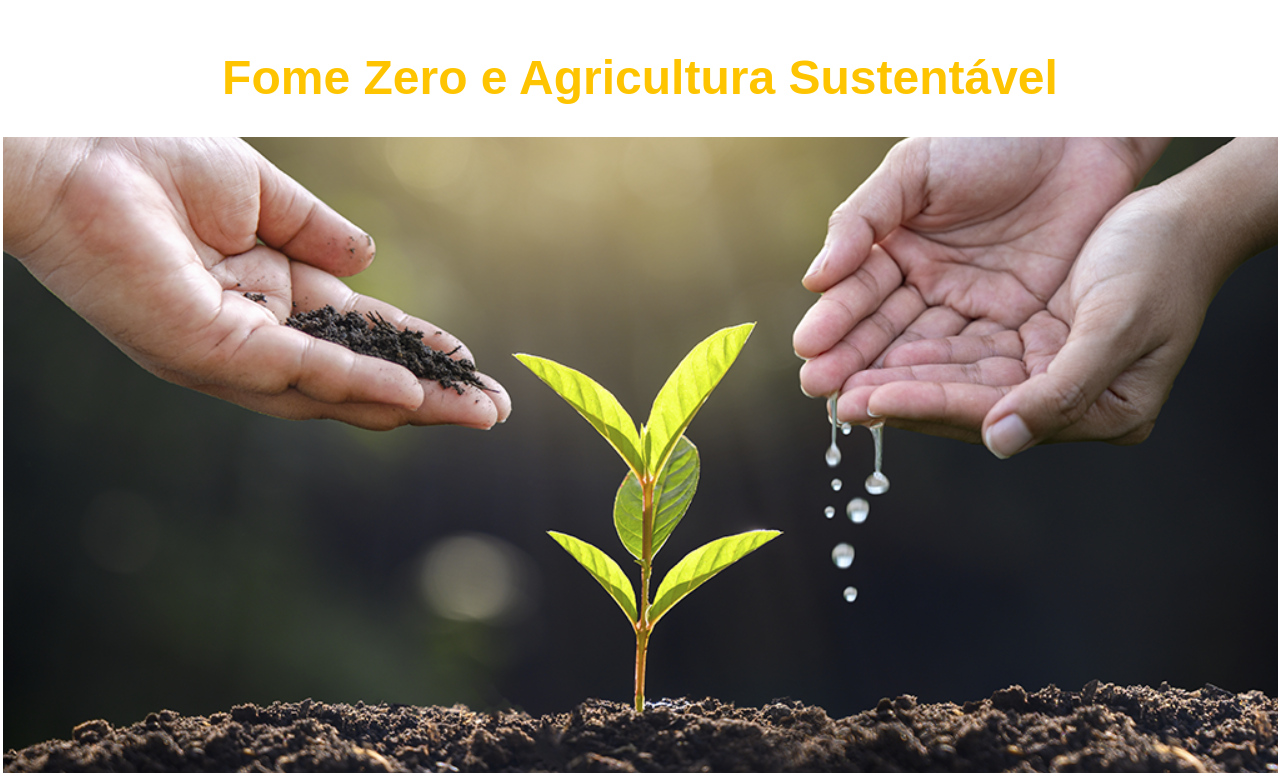
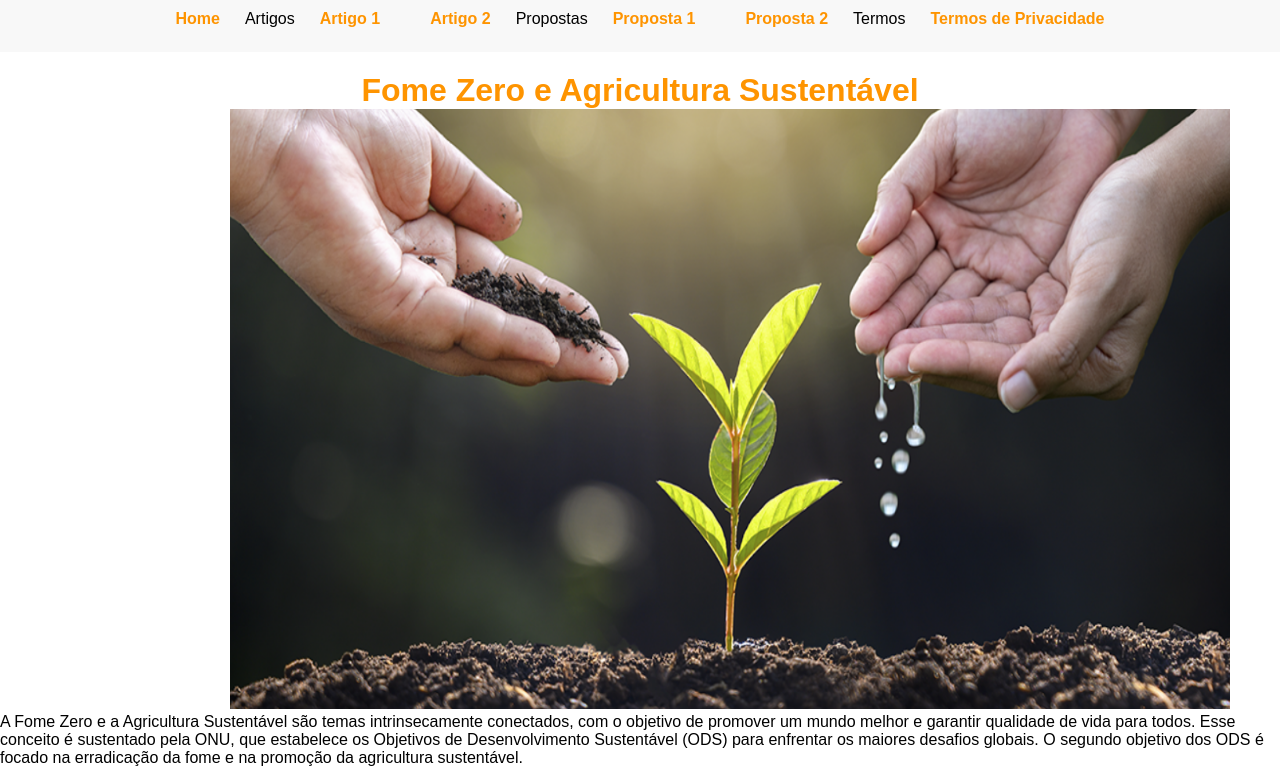
Before and after one commit to Giulyxbox/Ftec.Prog.Web, a plain HTML site: page artigos/Artigo2.html in a window 1280 px wide. Shown: the top 778 px of the page. Drawn offline with Linux system fonts and the light colour scheme.

Commit message:
feat: mudou tudo

```diff
--- a/Home.css
+++ b/Home.css
@@ -1,43 +1,49 @@
+* {
+    margin: 0;
+    padding: 0;
+    box-sizing: border-box;
+}
+
 body {
     font-family: Arial, sans-serif;
-    margin: 0;
-    padding: 0;
-    text-align: center;
+}
+
+header {
+    background-color: #f8f8f8;
+    padding: 10px;
+}
+
+nav ul {
+    display: flex;
+    justify-content: center;
+    list-style-type: none;
+}
+
+nav ul li {
+    margin: 0 15px;
+}
+
+nav ul li a {
+    text-decoration: none;
+    color: #fe9400;
+    font-weight: bold;
+    padding: 5px 10px;
+}
+
+nav ul li a:hover {
+    background-color: #ddd;
+    border-radius: 5px;
+}
+
+.imagem {
+    width: 100%;
+    max-width: 600px;
+    display: block;
+    margin: 20px auto;
 }
 
 h1 {
-    font-size: 3em; /* Título maior */
-    color: #ffc400;
-    margin-top: -100px;
-
+    text-align: center;
+    margin-top: 20px;
+    color: #fe9400;
 }
-
-ul {
-    list-style-type: none;
-    padding: 0;
-}
-
-li {
-    margin: 20px 0;
-}
-
-a {
-    text-decoration: none;
-    color: black;
-    font-size: 1.5em;
-    padding: 15px 30px;
-    border: 2px solid #fe9400;
-    border-radius: 5px;
-    transition: background-color 0.3s ease, border-color 0.3s ease;
-}
-
-a:hover {
-    border-color: #ffcc00;
-
-}
-
-.imagem {
-width: 160x;
-height: 160px;
-margin-right: 100%;
-}
--- a/artigos/Artigo1.css
+++ b/artigos/Artigo1.css
@@ -1,36 +1,60 @@
+* {
+    margin: 0;
+    padding: 0;
+    box-sizing: border-box;
+}
+
 body {
     font-family: Arial, sans-serif;
-    margin: 0;
-    padding: 0;
-    text-align: center;
+}
+
+header {
+    background-color: #f8f8f8;
+    padding: 10px;
+}
+
+nav ul {
+    display: flex;
+    justify-content: center;
+    list-style-type: none;
+}
+
+nav ul li {
+    margin: 0 15px;
+}
+
+nav ul li a {
+    text-decoration: none;
+    color: #fe9400;
+    font-weight: bold;
+    padding: 5px 10px;
+}
+
+nav ul li a:hover {
+    background-color: #ddd;
+    border-radius: 5px;
+}
+
+img{
+    width: 1000px;
+    height: 600px;
+    margin-left: 18%;
+
 }
 
 h1 {
-    color: #ffc400;
-    margin-top: 50px;
-    font-size: 3em;
+    text-align: center;
+    margin-top: 20px;
+    color: #fe9400;
 }
 
 p {
-    font-size: 1.2em;
-    color: black;
-    padding: 20px;
-    text-align: left;
-}
+    margin-bottom: 14px;
 
-a {
-    text-decoration: none;
-    color: #fe9400;
-    cursor: pointer;
-    margin-right: 93%;
-    font-size: 30px;
-}
-
-a:hover {
-    color: #ffcc00;
 }
 
 button {
+
     font-size: 1.5em;
     padding: 15px 30px;
     margin: 15px;
@@ -41,7 +65,3 @@ button {
     cursor: pointer;
     transition: background-color 0.3s ease, color 0.3s ease;
 }
-
-button:hover {
-    border-color: #ffcc00;
-}
--- a/artigos/Artigo2.css
+++ b/artigos/Artigo2.css
@@ -1,36 +1,60 @@
+* {
+    margin: 0;
+    padding: 0;
+    box-sizing: border-box;
+}
+
 body {
     font-family: Arial, sans-serif;
-    margin: 0;
-    padding: 0;
-    text-align: center;
+}
+
+header {
+    background-color: #f8f8f8;
+    padding: 10px;
+}
+
+nav ul {
+    display: flex;
+    justify-content: center;
+    list-style-type: none;
+}
+
+nav ul li {
+    margin: 0 15px;
+}
+
+nav ul li a {
+    text-decoration: none;
+    color: #fe9400;
+    font-weight: bold;
+    padding: 5px 10px;
+}
+
+nav ul li a:hover {
+    background-color: #ddd;
+    border-radius: 5px;
+}
+
+img{
+    width: 1000px;
+    height: 600px;
+    margin-left: 18%;
+
 }
 
 h1 {
-    color: #ffc400;
-    margin-top: 50px;
-    font-size: 3em;
+    text-align: center;
+    margin-top: 20px;
+    color: #fe9400;
 }
 
 p {
-    font-size: 1.2em;
-    color: black;
-    padding: 20px;
-    text-align: left;
-}
+    margin-bottom: 14px;
 
-a {
-    text-decoration: none;
-    color: rgb(255, 128, 0);
-    cursor: pointer;
-    margin-right: 93%;
-    font-size: 30px;
-}
-
-a:hover {
-    color: #ffcc00;
 }
 
 button {
+
     font-size: 1.5em;
     padding: 15px 30px;
     margin: 15px;
@@ -41,7 +65,3 @@ button {
     cursor: pointer;
     transition: background-color 0.3s ease, color 0.3s ease;
 }
-
-button:hover {
-    border-color: #ffcc00;
-}
--- a/artigos/Artigo2.html
+++ b/artigos/Artigo2.html
@@ -7,6 +7,22 @@
     <link rel="stylesheet" href="./Artigo2.css">
 </head>
 <body>
+    <header>
+        <nav>
+            <ul>
+                <li><a href="../Home.html">Home</a></li>
+                <p>Artigos</p>
+                <li><a href="./Artigo1.html">Artigo 1</a></li>
+                <li><a href="./Artigo2.html">Artigo 2</a></li>
+                <p>Propostas</p>
+                <li><a href="../propostas/Proposta1.html">Proposta 1</a></li>
+                <li><a href="../propostas/Proposta2.html">Proposta 2</a></li>
+                <p>Termos</p>
+                <li><a href="../TermosPrivacidade.html">Termos de Privacidade</a></li>
+            </ul>
+        </nav>
+    </header>
+
     <h1>Fome Zero e Agricultura Sustentável</h1>
     <img src="Captura de tela 2024-09-15 135623.png">
 
@@ -44,6 +60,5 @@
     <p>Com um esforço coletivo, essas metas podem ser atingidas, e o caminho para um mundo sem fome e com uma agricultura sustentável pode se tornar uma realidade.</p>
 
     <button onclick="window.location.href='https://terramagna.com.br/blog/fome-zero-e-agricultura-sustentavel/'">Fonte</button>
-    <button onclick="window.location.href='./Artigos.html'">Voltar</button>
 </body>
 </html>
```
Also changed, not shown: Home.html (+16 -9 lines), artigos/Artigo1.html (+16 -2 lines), artigos/Artigos.html (deleted, +0 -18 lines), propostas/Propostas.css (deleted), propostas/Propostas.html (deleted).
